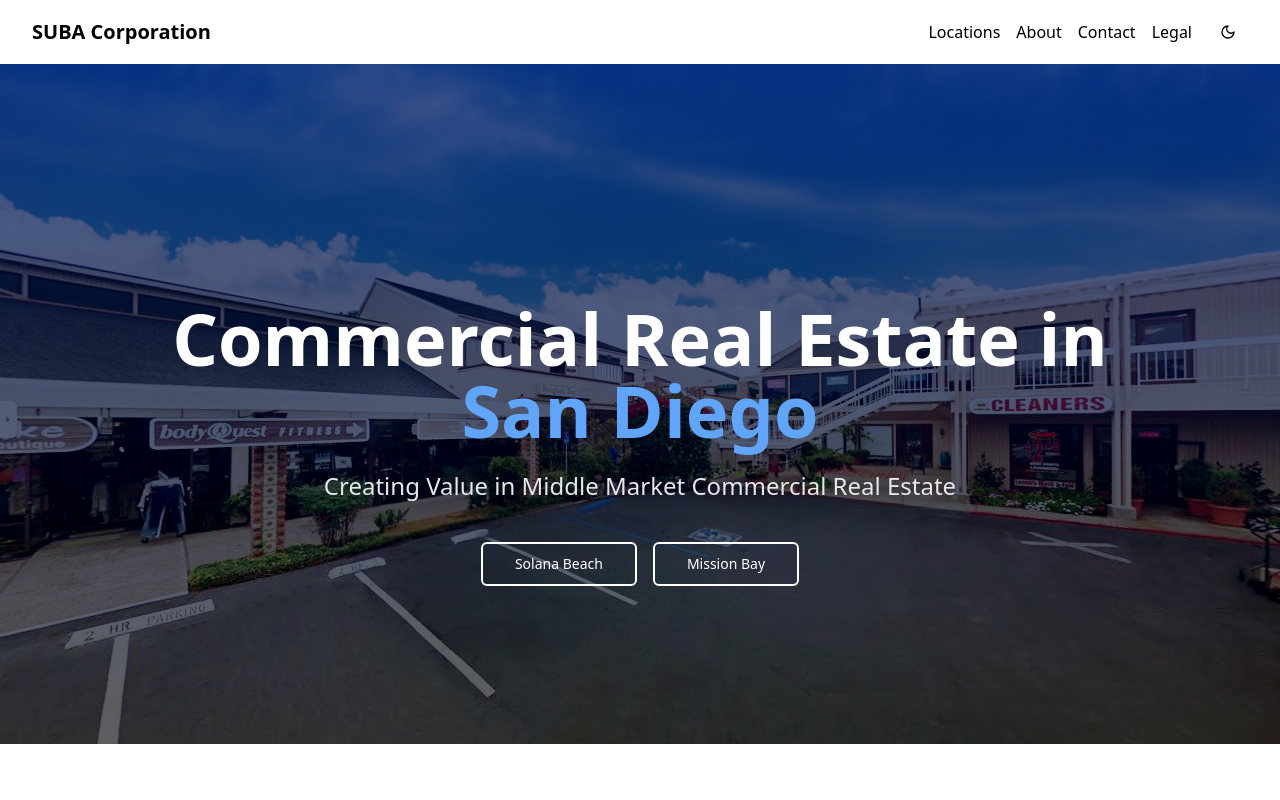
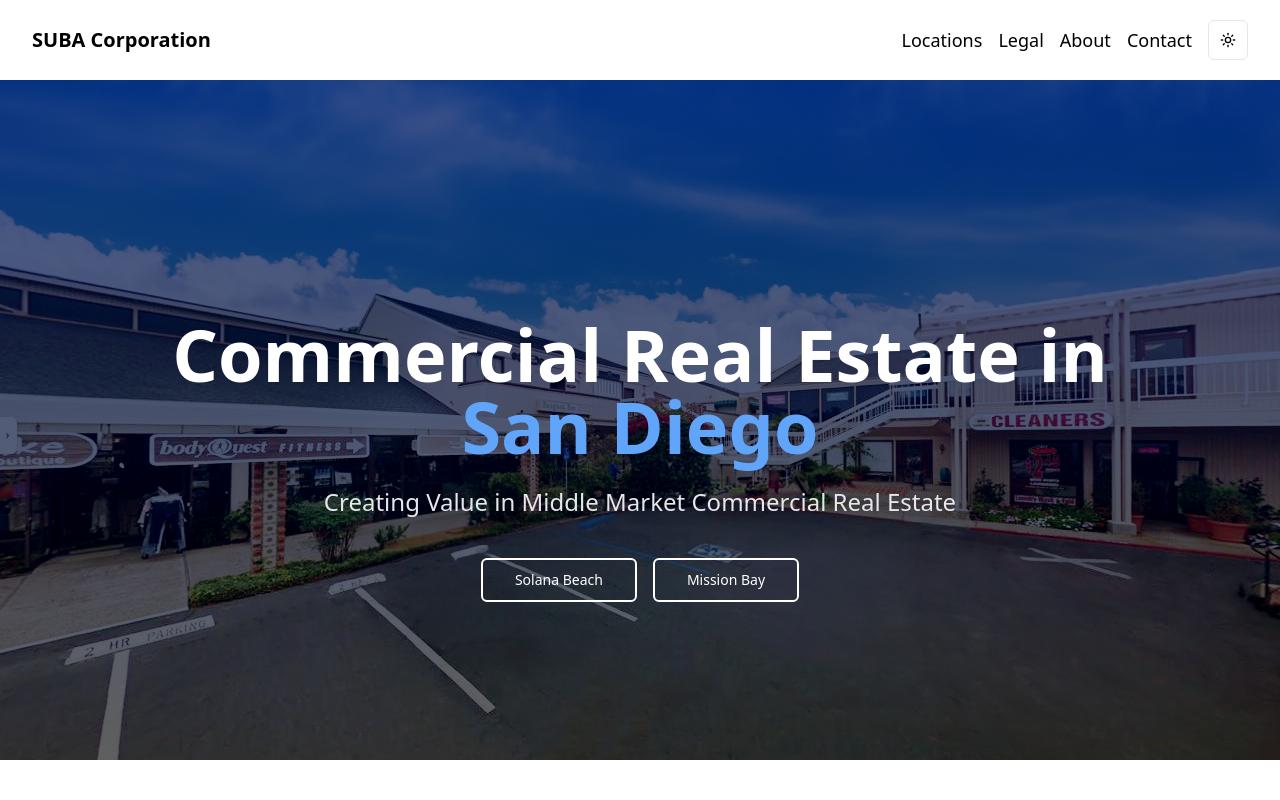
Before and after one commit to WilliamGiammona/subacorp, a Next.js app: page / in a window 1280 px wide. Shown: the top 800 px of the page. Built offline with nearby package versions, Linux system fonts and the light colour scheme.

Commit message:
adjusted text link size and navbar padding git add .

```diff
--- a/app/components/ui/navigation/NavBar.tsx
+++ b/app/components/ui/navigation/NavBar.tsx
@@ -1,71 +1,55 @@
 "use client";
 
-import { Menu, Moon, Sun, ChevronDown } from "lucide-react";
+import { Menu } from "lucide-react";
 import { Button } from "@/app/components/ui/button";
-import { useTheme } from "next-themes";
 import Link from "next/link";
 import { useState } from "react";
+import { ModeToggle } from "@/app/components/ui/mode-toggle";
 
 export default function NavBar() {
   const [isMenuOpen, setIsMenuOpen] = useState(false);
   const [isDropdownOpen, setIsDropdownOpen] = useState(false);
-  const { theme, setTheme } = useTheme();
 
   return (
-    <nav className="bg-white dark:bg-gray-900 shadow-sm">
+    <nav className="bg-white dark:bg-gray-800 shadow-sm md:py-2">
       <div className="max-w-7xl mx-auto px-4 sm:px-6 lg:px-8">
         <div className="flex items-center justify-between h-16">
-          <Link
-            href="/"
-            className="font-bold text-xl hover:bg-gray-100 dark:hover:bg-gray-700"
-          >
+          <Link href="/" className="font-bold text-xl">
             SUBA Corporation
           </Link>
 
           <div className="hidden md:flex items-center space-x-4">
             <div className="relative group">
-              <button className="hover:text-gray-600 flex items-center">
+              <button className="hover:text-gray-600 flex items-center text-lg">
                 Locations
               </button>
               <div className="hidden group-hover:block absolute left-0 w-48 rounded-md shadow-lg bg-white dark:bg-gray-800 ring-1 ring-black ring-opacity-5 z-50">
                 <div className="py-1">
                   <Link
-                    href="/solana-beach"
-                    className="block px-4 py-2 text-sm hover:bg-gray-100 dark:hover:bg-gray-700"
+                    href="/encinitas"
+                    className="block px-4 py-2 hover:bg-gray-100 dark:hover:bg-gray-700"
                   >
-                    Solana Beach
+                    Mercado Del Sol
                   </Link>
                   <Link
                     href="/mission-bay"
-                    className="block px-4 py-2 text-sm hover:bg-gray-100 dark:hover:bg-gray-700"
+                    className="block px-4 py-2 hover:bg-gray-100 dark:hover:bg-gray-700"
                   >
-                    Mission Bay
+                    Mission Bay Center
                   </Link>
                 </div>
               </div>
             </div>
-
-            <Link href="/about" className="hover:text-gray-600">
+            <Link href="/services" className="hover:text-gray-600 text-lg">
+              Legal
+            </Link>
+            <Link href="/about" className="hover:text-gray-600 text-lg">
               About
             </Link>
-            <Link href="/contact" className="hover:text-gray-600">
+            <Link href="/contact" className="hover:text-gray-600 text-lg">
               Contact
             </Link>
-            <Link href="/services" className="hover:text-gray-600">
-              Legal
-            </Link>
-
-            <Button
-              variant="ghost"
-              size="icon"
-              onClick={() => setTheme(theme === "dark" ? "light" : "dark")}
-            >
-              {theme === "dark" ? (
-                <Sun className="h-5 w-5" />
-              ) : (
-                <Moon className="h-5 w-5" />
-              )}
-            </Button>
+            <ModeToggle />
           </div>
 
           <Button
@@ -86,26 +70,30 @@ export default function NavBar() {
                 onClick={() => setIsDropdownOpen(!isDropdownOpen)}
               >
                 Locations
-                <ChevronDown className="ml-1 h-4 w-4 inline" />
               </button>
               {isDropdownOpen && (
                 <div className="pl-8 space-y-2">
                   <Link
-                    href="/solana-beach"
+                    href="/encinitas"
                     className="block px-4 py-2 hover:bg-gray-100 dark:hover:bg-gray-700 rounded-md"
                   >
-                    Solana Beach
+                    Mercado Del Sol
                   </Link>
                   <Link
                     href="/mission-bay"
                     className="block px-4 py-2 hover:bg-gray-100 dark:hover:bg-gray-700 rounded-md"
                   >
-                    Mission Bay
+                    Mission Bay Center
                   </Link>
                 </div>
               )}
             </div>
-
+            <Link
+              href="/services"
+              className="block hover:bg-gray-100 dark:hover:bg-gray-700 px-4 py-2 rounded-md"
+            >
+              Legal
+            </Link>
             <Link
               href="/about"
               className="block hover:bg-gray-100 dark:hover:bg-gray-700 px-4 py-2 rounded-md"
@@ -118,25 +106,9 @@ export default function NavBar() {
             >
               Contact
             </Link>
-            <Link
-              href="/services"
-              className="block hover:bg-gray-100 dark:hover:bg-gray-700 px-4 py-2 rounded-md"
-            >
-              Legal
-            </Link>
-
-            <Button
-              variant="ghost"
-              size="icon"
-              onClick={() => setTheme(theme === "dark" ? "light" : "dark")}
-              className="ml-4"
-            >
-              {theme === "dark" ? (
-                <Sun className="h-5 w-5" />
-              ) : (
-                <Moon className="h-5 w-5" />
-              )}
-            </Button>
+            <div className="ml-4">
+              <ModeToggle />
+            </div>
           </div>
         )}
       </div>
```
